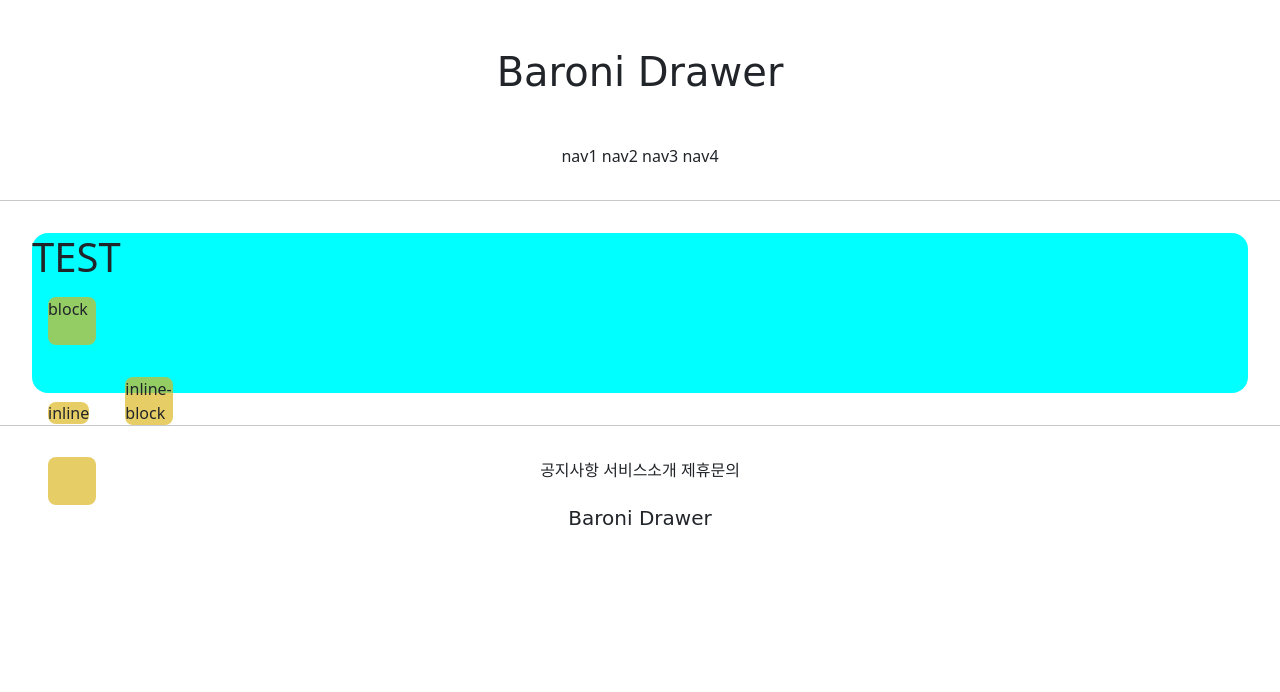
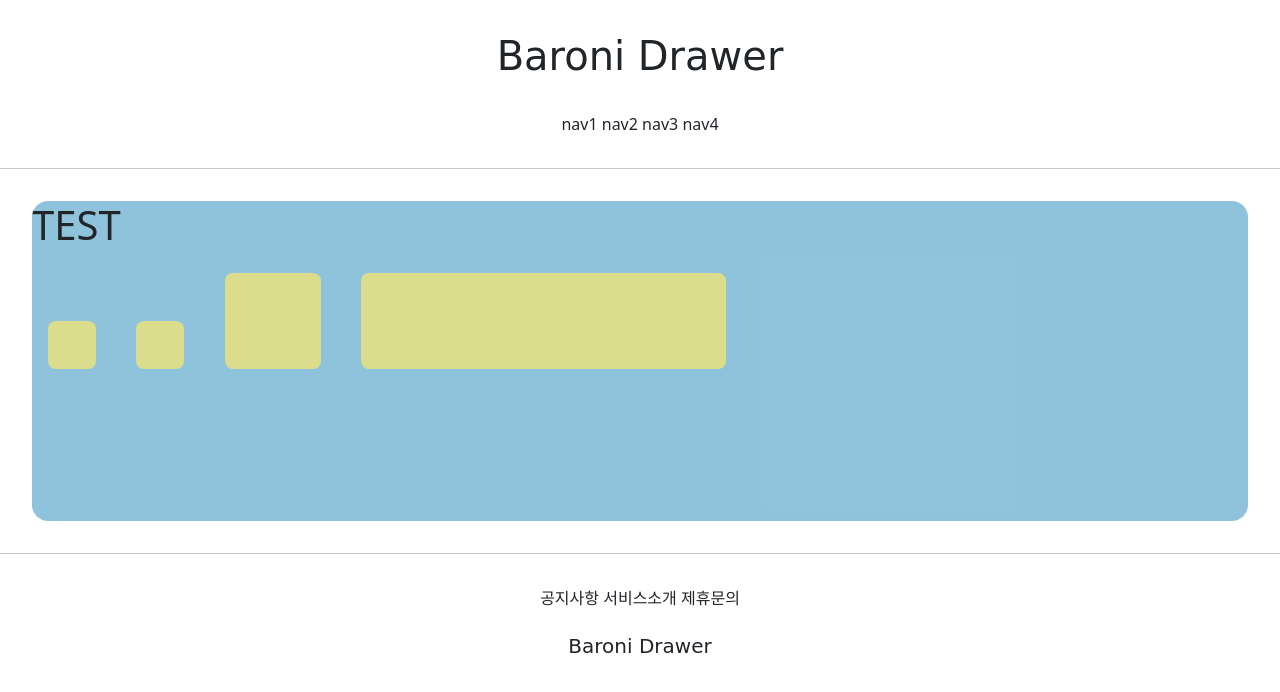
Before and after one commit to 2Danchoo/GAI_WA_2, a Django app: template accountapp/templates/accountapp/hello_world.html in a window 1280 px wide. Shown: the top 692 px of the page. Run offline with Django 3.2, Linux system fonts and the light colour scheme; the template is opened without the code that fills it, so the values that code supplies are empty; some web fonts are replaced.

Commit message:
21-07-07 django first project _ class 2 - commit 3

```diff
--- a/accountapp/templates/accountapp/hello_world.html
+++ b/accountapp/templates/accountapp/hello_world.html
@@ -5,23 +5,25 @@
     <style>
 
     .testing {
-        background-color: rgba(220, 182, 29, 0.68);
+        background-color: rgba(255, 233, 103, 0.68);
         height: 48px;
         width: 48px;
         margin: 1rem;
         border-radius: .5rem;
+        display: inline-block;
     }
 
     </style>
 
-    <div style="height: 10rem; background-color: aqua; margin: 2rem; border-radius:1rem">
+    <div style="height: 20rem; background-color: rgba(119,182,212,0.82);
+    margin: 2rem; border-radius:1rem; font-size: 2rem; overflow: scroll">
         <h1>TEST</h1>
 
-    <div class="testing" style="display: block">block</div>
-    <div class="testing" style="display: inline">inline</div>
-    <div class="testing" style="display: inline-block">inline-block</div>
-    <div class="testing" style="display: none">none</div>
-    <div class="testing"></div>
+    <div class="testing" style="height: 48px; width: 48px"></div>
+    <div class="testing" style="height: 3rem; width: 3rem"></div>
+    <div class="testing" style="height: 3em; width: 3em"></div>
+    <div class="testing" style="height: 30%; width: 30%"></div>
+
 
 
     </div>
--- a/static/base.css
+++ b/static/base.css
@@ -1,5 +1,5 @@
 .baroni_header_logo{
-    margin:3rem 0;
+    margin:2rem 0;
     font-family: 'Fuggles', cursive
 }
 
```
